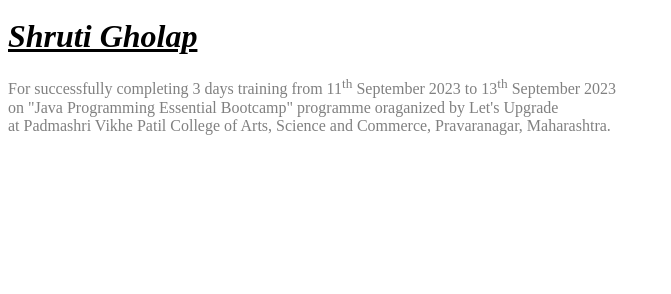
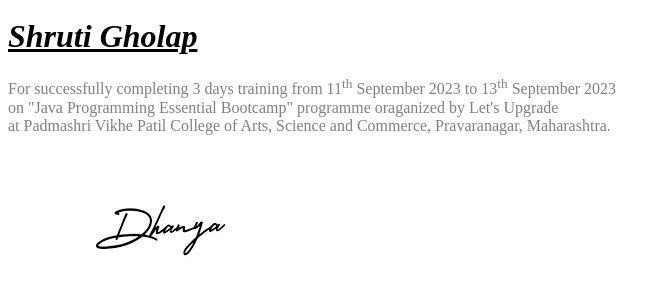
Before and after one commit to TechShruti03/certificate, a plain HTML site: page index.html in a window 1280 px wide. Shown: the part 342-636 px from the top of the page, without its empty margins (0-671 px from the left). Drawn offline with Linux system fonts and the light colour scheme.

Commit message:
signature img added

```diff
--- a/index.html
+++ b/index.html
@@ -20,8 +20,9 @@
                 on "Java Programming Essential Bootcamp" programme oraganized by Let's Upgrade<br>
                 at Padmashri Vikhe Patil College of Arts, Science and Commerce, Pravaranagar, Maharashtra.
             </p>
+        </div>
+        <img src="img/sign.jpeg" class="sign"/>
 
-        </div>
     </div>
 </body>
 </html>
```
Also changed, not shown: img/sign.jpeg (added).
